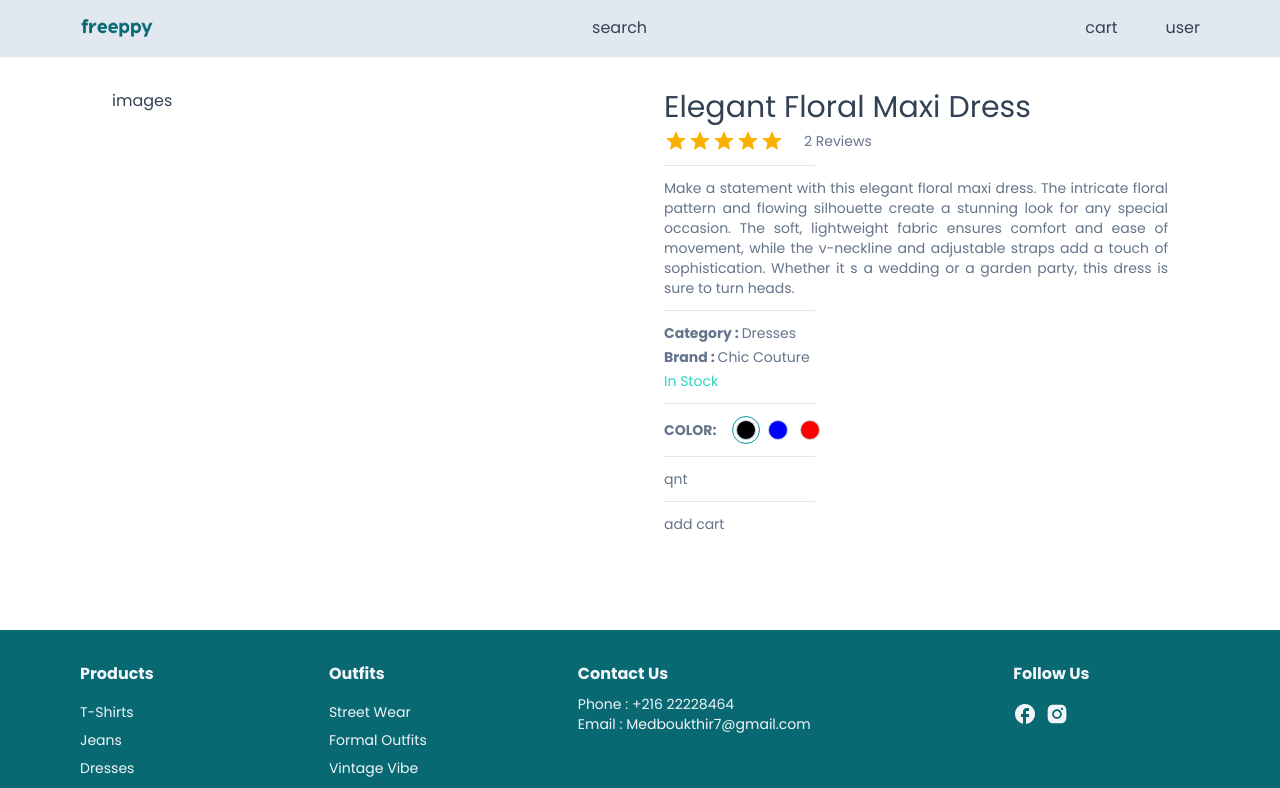
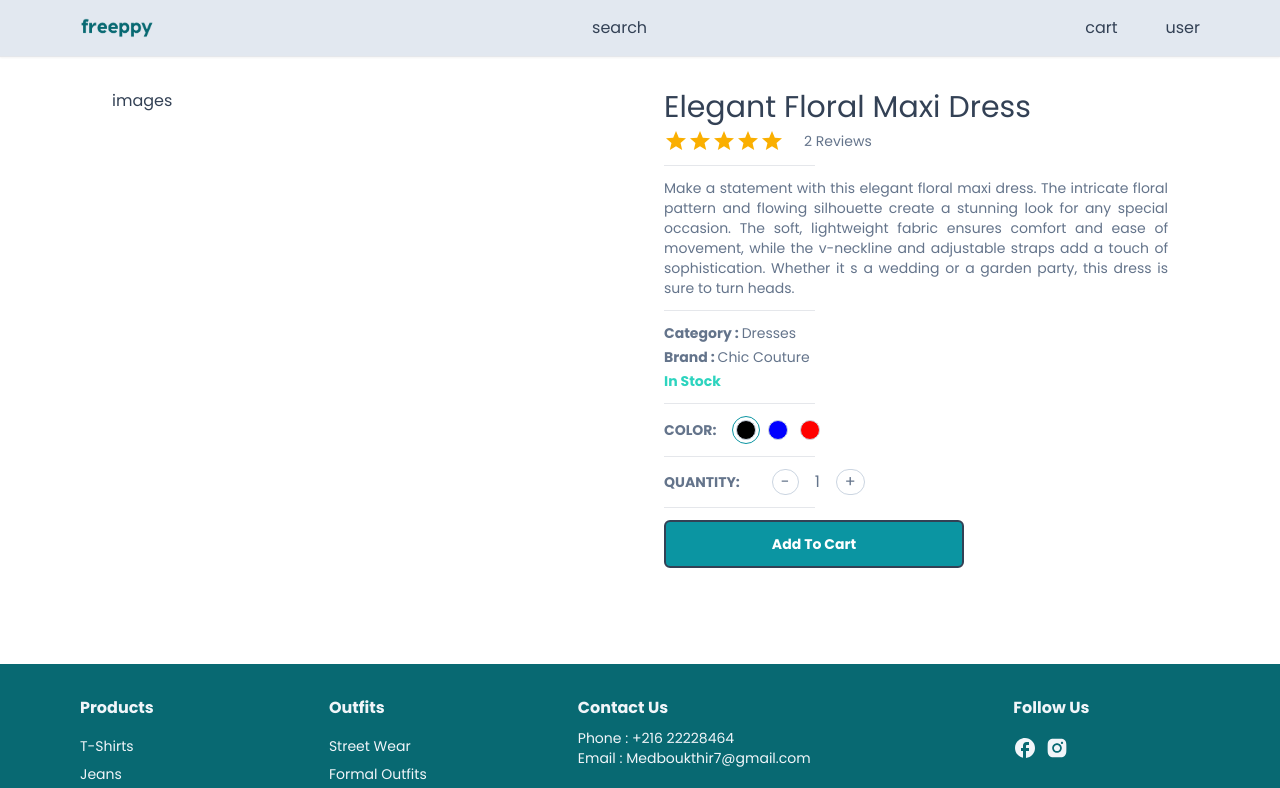
Before and after one commit to MohamedBoukthir/Freeppy, a Next.js app: page /product/1 in a window 1280 px wide. Shown: the top 788 px of the page. Built offline with nearby package versions, Linux system fonts and the light colour scheme.

Commit message:
Reusable Button

```diff
--- a/app/product/[id]/ProductDetails.tsx
+++ b/app/product/[id]/ProductDetails.tsx
@@ -4,6 +4,8 @@ import { Rating } from "@mui/material";
 import { useCallback, useState } from "react";
 
 import SetColor from "@/components/Products/setColor";
+import SetQuantity from "@/components/Products/SetQuantity";
+import Button from "@/components/Button";
 
 // product details props
 interface ProductDetailsProps {
@@ -64,6 +66,31 @@ const ProductDetails: React.FC<ProductDetailsProps> = ({product}) => {
         [cartProduct.selectedImg]
     );
 
+    // quantity increase Func
+    const handleQtyIncrease = useCallback(() => {
+
+        if(cartProduct.quantity === 99) {
+            return;
+        }
+
+        setCartProduct((prev) => {
+            return { ...prev, quantity: prev.quantity + 1}
+        })
+    }, [cartProduct]);
+
+    // quantity decrease Func
+    const handleQtyDecrease = useCallback(() => {
+
+        if(cartProduct.quantity === 1) {
+            return;
+        }
+
+        setCartProduct((prev) => {
+            return {...prev, quantity: prev.quantity - 1 }
+        })
+    }, [cartProduct]);
+
+
   return (
     <div className="grid grid-cols-1 md:grid-cols-2 gap-12">
         <div>images</div>
@@ -95,7 +122,7 @@ const ProductDetails: React.FC<ProductDetailsProps> = ({product}) => {
                 {product.brand}
             </div>
         { /* is In Strock ? */ }
-            <div className={product.inStock ? 'text-teal-400' : 'text-rose-400' }>
+            <div className={product.inStock ? 'text-teal-400 font-semibold' : 'text-rose-400 font-semibold' }>
                 {product.inStock ? 'In Stock' : 'Out Of Stock'}
             </div>
             <HorizontalLine/>
@@ -106,9 +133,19 @@ const ProductDetails: React.FC<ProductDetailsProps> = ({product}) => {
                 handleColorSelect={handleColorSelect}
             />
             <HorizontalLine/>
-            <div>qnt</div>
+        { /* Set Quantity */ }
+            <SetQuantity
+                cartProduct={cartProduct}
+                handleQtyincrease={handleQtyIncrease}
+                handleQtyDecrease={handleQtyDecrease}
+            />
             <HorizontalLine/>
-            <div>add cart</div>
+            <div className="max-w-[300px]">
+                <Button
+                    label="Add To Cart"
+                    onClick={() => {}}
+                />
+            </div>
         </div>
     </div>
   )
--- /dev/null
+++ b/components/Button.tsx
@@ -0,0 +1,33 @@
+"use client";
+
+import { IconType } from "react-icons";
+
+interface ButtonProps {
+    label: string;
+    disabled?: boolean;
+    outline?: boolean;
+    small?: boolean;
+    custom?: string;
+    icon?: IconType;
+    onClick: (e : React.MouseEvent<HTMLButtonElement>) => void;
+}
+
+const Button: React.FC<ButtonProps> = ({label, disabled, outline, small, custom, icon: Icon, onClick,}) => {
+  return (
+    <button
+        disabled={disabled}
+        className={`disabled:opacity-70 disabled:cursor-not-allowed rounded-md hover:opacity-80 transition w-full border-slate-700 flex items-center justify-center gap-2
+        ${outline ? 'bg-white' : 'bg-secColor'}
+        ${outline ? 'text-secColor' : 'text-white'}
+        ${small ? 'text-sm font-light' : 'text-md font-semibold'}
+        ${small ? 'py-1 px-2 border-[1px]' : 'py-3 px-4 border-2'}
+        ${custom ? custom : ''}
+        `}
+    >
+        {Icon && <Icon size={24} />}
+        {label}
+    </button>
+  )
+}
+
+export default Button
--- a/components/Products/SetColor.tsx
+++ b/components/Products/SetColor.tsx
@@ -9,11 +9,7 @@ interface SetColorProps {
     handleColorSelect: (value: selectedImgType) => void;
 }
 
-const SetColor: React.FC<SetColorProps> = ({
-    images,
-    cartProduct,
-    handleColorSelect,
-}) => {
+const SetColor: React.FC<SetColorProps> = ({ images, cartProduct, handleColorSelect,}) => {
   return (
     <div >
       <div className="flex gap-4 items-center">
--- /dev/null
+++ b/components/Products/SetQuantity.tsx
@@ -0,0 +1,36 @@
+"us client";
+
+import { CartProductType } from "@/app/product/[id]/ProductDetails";
+
+interface SetQuantityProps {
+    cartCounter?: boolean;
+    cartProduct: CartProductType;
+    handleQtyincrease: () => void;
+    handleQtyDecrease: () => void;
+}
+
+const SetQuantity: React.FC<SetQuantityProps> = ({cartCounter, cartProduct, handleQtyincrease, handleQtyDecrease}) => {
+  return (
+    <div className="flex gap-8 items-center">
+        {cartCounter ? null
+            : <div className="font-semibold">QUANTITY: </div>}
+        <div className="flex gap-4 items-center text-base">
+            <button
+                onClick={handleQtyDecrease}
+                className="border-[1.2px] border-slate-300 px-2 rounded-full"
+                >
+                    -
+            </button>
+            <div>{cartProduct.quantity}</div>
+            <button
+                onClick={handleQtyincrease}
+                className="border-[1.2px] border-slate-300 px-2 rounded-full"
+                >
+                    +
+            </button>
+        </div>
+    </div>
+  )
+}
+
+export default SetQuantity
```
